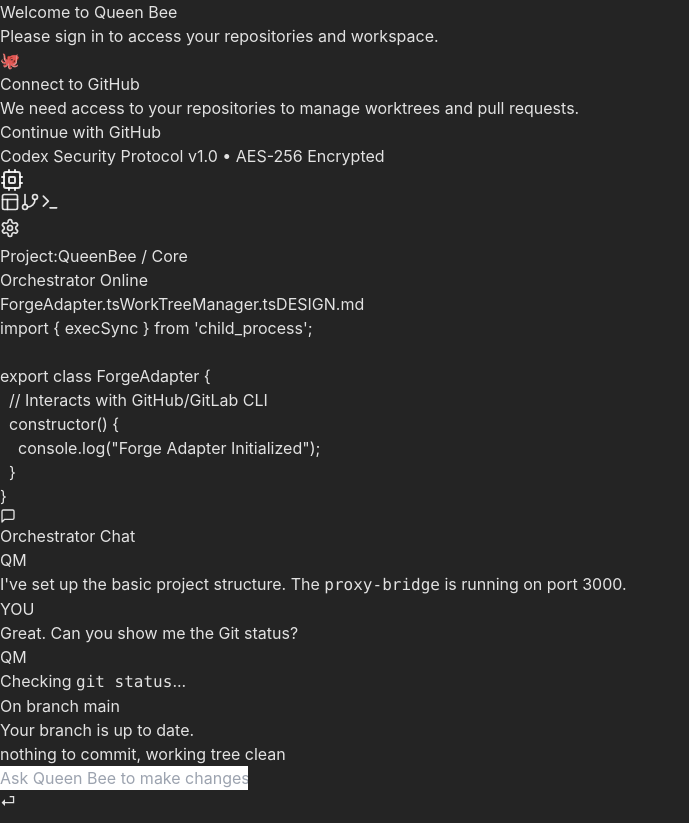
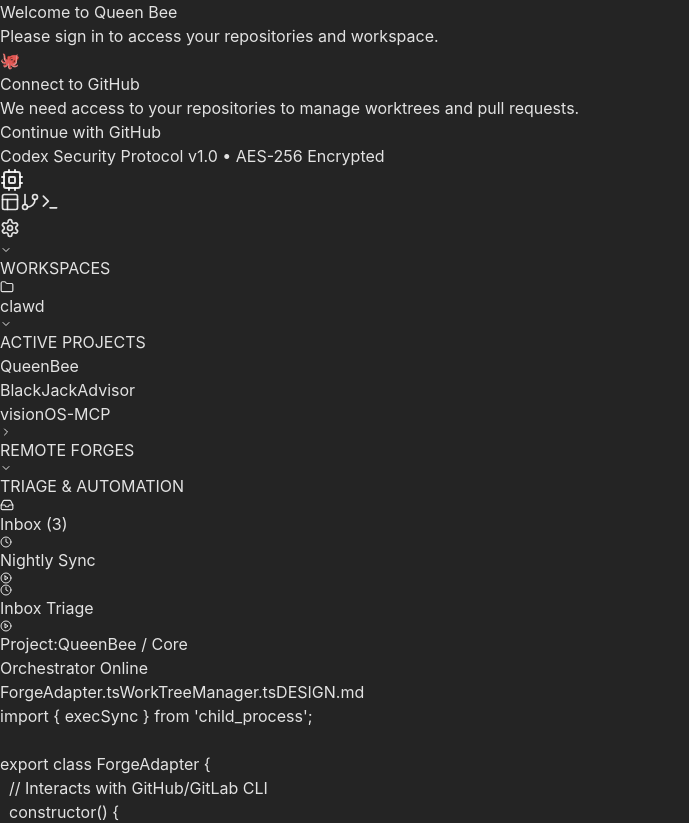
Before and after one commit to Duttonn/QueenBee, a React (Vite) app in the folder dashboard/: page / in a window 1280 px wide. Shown: the top 823 px of the page, without its empty margins (0-689 px from the left). Built offline with nearby package versions, Linux system fonts and the light colour scheme.

Commit message:
feat(ui): implement Hive Sidebar (Section 2.2) with project status and automation triage

```diff
--- a/dashboard/src/components/layout/CodexLayout.tsx
+++ b/dashboard/src/components/layout/CodexLayout.tsx
@@ -10,6 +10,7 @@
 import GlobalOrchestratorOverlay from './GlobalOrchestrator';
 import UniversalAuthModal from './UniversalAuthModal';
 import GlobalCommandBar from './GlobalCommandBar';
+import Sidebar from './Sidebar';
 
 // Mock Editor Component
 const EditorView = () => (
@@ -80,7 +81,10 @@
         </div>
       </div>
 
-      {/* 2. Main Work Area (Split View) */}
+      {/* 2. The Hive Sidebar (Project Explorer) */}
+      {activeTab === 'editor' && <Sidebar />}
+
+      {/* 3. Main Work Area (Split View) */}
       <div className="flex-1 flex flex-col relative">
         {/* Top Bar */}
         <div className="h-12 border-b border-gray-800 flex items-center px-4 justify-between bg-[#0a0a0a]">
--- a/dashboard/src/components/layout/Sidebar.tsx
+++ b/dashboard/src/components/layout/Sidebar.tsx
@@ -1,43 +1,170 @@
-import React from 'react';
+import React, { useState } from 'react';
+import {
+  Folder,
+  ChevronRight,
+  ChevronDown,
+  Github,
+  Gitlab,
+  Download,
+  Clock,
+  Inbox,
+  PlayCircle
+} from 'lucide-react';
 
 const Sidebar = () => {
+  const [expandedSections, setExpandedSections] = useState<any>({
+    workspaces: true,
+    local: true,
+    github: false,
+    gitlab: false,
+    automation: true
+  });
+
+  const toggleSection = (section: string) => {
+    setExpandedSections((prev: any) => ({ ...prev, [section]: !prev[section] }));
+  };
+
+  const workspaces = [
+    { name: 'clawd', path: '/home/fish/clawd' }
+  ];
+
+  const localProjects = [
+    { id: 'p1', name: 'QueenBee', status: 'working' }, // working, thinking, idle, blocked
+    { id: 'p2', name: 'BlackJackAdvisor', status: 'idle' },
+    { id: 'p3', name: 'visionOS-MCP', status: 'blocked' },
+  ];
+
   const remotes = [
     { id: 'gh-1', name: 'BlackJackBot', forge: 'github', user: 'Duttonn' },
+    { id: 'gh-2', name: 'Codex-CLI', forge: 'github', user: 'Duttonn' },
     { id: 'gl-1', name: 'Internal-R&D', forge: 'gitlab', user: 'natao.dutton' },
   ];
 
+  const automations = [
+    { id: 'auto-1', name: 'Nightly Sync', time: '2:00 AM' },
+    { id: 'auto-2', name: 'Inbox Triage', time: 'Every 30m' },
+  ];
+
+  const StatusDot = ({ status }: { status: string }) => {
+    switch(status) {
+      case 'working': return <span className="w-2 h-2 rounded-full bg-green-500 shadow-[0_0_8px_rgba(34,197,94,0.6)] animate-pulse" />;
+      case 'thinking': return <span className="w-2 h-2 rounded-full bg-blue-500 shadow-[0_0_8px_rgba(59,130,246,0.6)] animate-ping" />;
+      case 'blocked': return <span className="w-2 h-2 rounded-full bg-red-500" />;
+      default: return <span className="w-2 h-2 rounded-full bg-gray-600" />;
+    }
+  };
+
   return (
-    <div className="w-64 bg-slate-900 h-screen text-white p-4 flex flex-col border-r border-slate-700">
-      <h2 className="text-xl font-bold mb-6">Codex Hive</h2>
+    <div className="w-64 bg-[#111] h-screen text-gray-400 flex flex-col border-r border-gray-800 font-sans text-sm select-none">
 
-      <div className="flex-1 overflow-y-auto">
-        <div className="text-[10px] font-black text-slate-500 uppercase tracking-widest mb-3">Active Workspace</div>
-        {/* ... (Local projects list) */}
+      {/* 1. Workspaces */}
+      <SectionHeader
+        title="WORKSPACES"
+        isOpen={expandedSections.workspaces}
+        onClick={() => toggleSection('workspaces')}
+      />
+      {expandedSections.workspaces && (
+        <div className="px-2 pb-2 space-y-1">
+          {workspaces.map(ws => (
+             <div key={ws.name} className="flex items-center gap-2 px-2 py-1.5 hover:bg-gray-800 rounded cursor-pointer text-gray-300">
+               <Folder size={14} className="text-blue-400" />
+               <span className="truncate">{ws.name}</span>
+             </div>
+          ))}
+        </div>
+      )}
 
+      {/* 2. Active Projects (Local) */}
+      <SectionHeader
+        title="ACTIVE PROJECTS"
+        isOpen={expandedSections.local}
+        onClick={() => toggleSection('local')}
+      />
+      {expandedSections.local && (
+        <div className="px-2 pb-2 space-y-1">
+          {localProjects.map(p => (
+            <div key={p.id} className="flex items-center justify-between px-2 py-1.5 hover:bg-gray-800 rounded cursor-pointer group">
+              <span className={`truncate ${p.status === 'working' ? 'text-white font-medium' : 'text-gray-400'}`}>{p.name}</span>
+              <StatusDot status={p.status} />
+            </div>
+          ))}
+        </div>
+      )}
+
+      {/* 3. Remote Forges */}
+      <SectionHeader
+        title="REMOTE FORGES"
+        isOpen={expandedSections.github}
+        onClick={() => toggleSection('github')}
+      />
+      {expandedSections.github && (
+        <div className="px-2 pb-2 space-y-3">
           {/* GitHub Group */}
-        <div className="text-[10px] font-black text-slate-500 uppercase tracking-widest mt-8 mb-3 flex items-center gap-2">
-          <span>🐙 GitHub</span>
-          <span className="text-[8px] bg-slate-800 px-1 rounded text-slate-400">Duttonn</span>
+          <div>
+            <div className="flex items-center gap-2 px-2 text-xs font-bold text-gray-500 mb-1">
+               <Github size={12} /> <span>Duttonn</span>
             </div>
             {remotes.filter(r => r.forge === 'github').map(repo => (
-          <div key={repo.id} className="text-xs text-slate-400 py-1 hover:text-white cursor-pointer px-2">
-            📦 {repo.name}
+              <div key={repo.id} className="flex items-center justify-between px-2 py-1 hover:bg-gray-800 rounded cursor-pointer group">
+                <span className="truncate text-xs">{repo.name}</span>
+                <Download size={12} className="opacity-0 group-hover:opacity-100 text-blue-400" />
               </div>
             ))}
+          </div>
 
           {/* GitLab Group */}
-        <div className="text-[10px] font-black text-slate-500 uppercase tracking-widest mt-6 mb-3 flex items-center gap-2">
-          <span>🦊 GitLab</span>
-          <span className="text-[8px] bg-slate-800 px-1 rounded text-slate-400">natao.dutton</span>
+          <div>
+             <div className="flex items-center gap-2 px-2 text-xs font-bold text-gray-500 mb-1">
+               <Gitlab size={12} /> <span>natao.dutton</span>
             </div>
             {remotes.filter(r => r.forge === 'gitlab').map(repo => (
-          <div key={repo.id} className="text-xs text-slate-400 py-1 hover:text-white cursor-pointer px-2">
-            🦊 {repo.name}
+              <div key={repo.id} className="flex items-center justify-between px-2 py-1 hover:bg-gray-800 rounded cursor-pointer group">
+                <span className="truncate text-xs">{repo.name}</span>
+                <Download size={12} className="opacity-0 group-hover:opacity-100 text-orange-400" />
               </div>
             ))}
           </div>
         </div>
+      )}
+
+      {/* 4. Automations */}
+      <div className="mt-auto border-t border-gray-800">
+        <SectionHeader
+          title="TRIAGE & AUTOMATION"
+          isOpen={expandedSections.automation}
+          onClick={() => toggleSection('automation')}
+        />
+        {expandedSections.automation && (
+          <div className="px-2 pb-4 space-y-1">
+            <div className="flex items-center gap-2 px-2 py-1.5 hover:bg-gray-800 rounded cursor-pointer text-gray-300">
+               <Inbox size={14} className="text-purple-400" />
+               <span>Inbox (3)</span>
+            </div>
+             {automations.map(auto => (
+               <div key={auto.id} className="flex items-center justify-between px-2 py-1.5 hover:bg-gray-800 rounded cursor-pointer group text-xs text-gray-500">
+                  <div className="flex items-center gap-2">
+                    <Clock size={12} />
+                    <span>{auto.name}</span>
+                  </div>
+                  <PlayCircle size={12} className="opacity-0 group-hover:opacity-100 text-green-400" />
+               </div>
+             ))}
+          </div>
+        )}
+      </div>
+
+    </div>
   );
 };
 
+const SectionHeader = ({ title, isOpen, onClick }: any) => (
+  <div
+    onClick={onClick}
+    className="flex items-center gap-1 px-4 py-3 cursor-pointer hover:text-white transition-colors"
+  >
+    {isOpen ? <ChevronDown size={12} /> : <ChevronRight size={12} />}
+    <span className="text-[10px] font-bold tracking-widest">{title}</span>
+  </div>
+);
+
 export default Sidebar;
```
Lines whose indentation alone changed are shown as unchanged.
